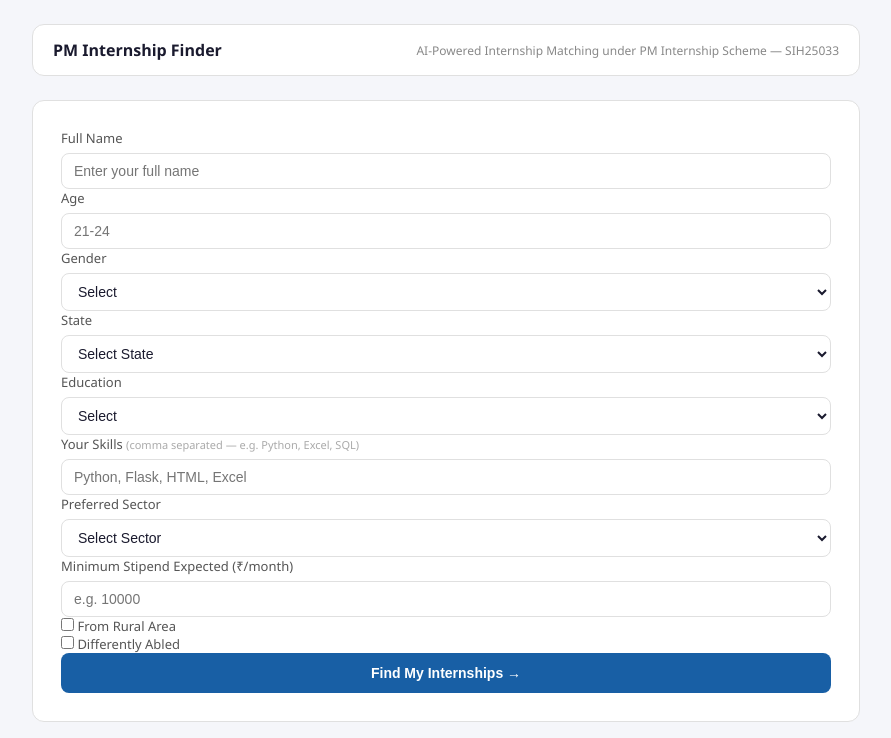
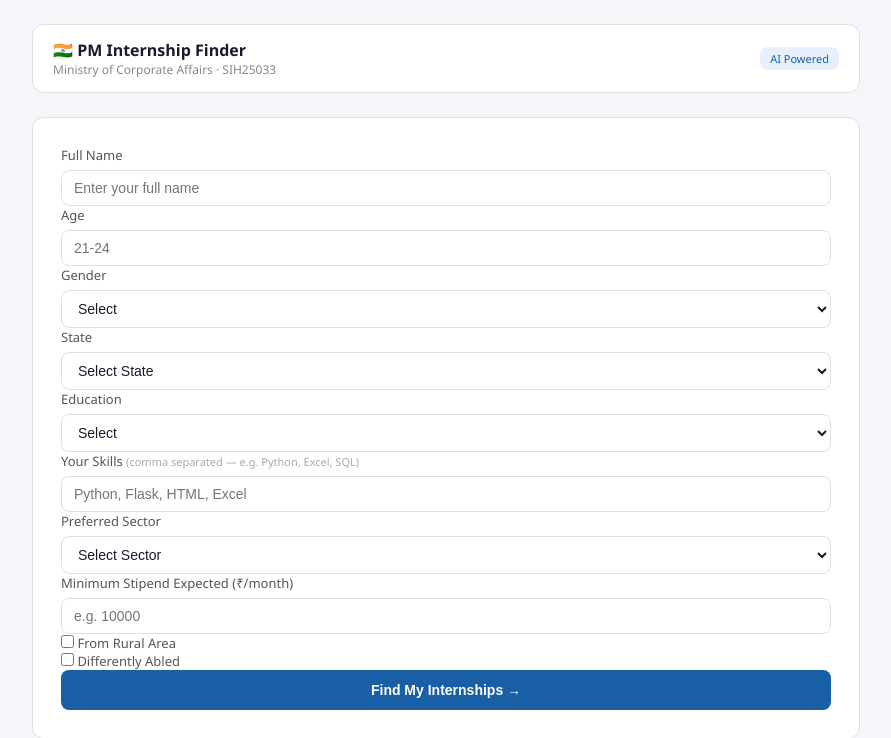
Before and after one commit to Anant-083/PM-Internship-Finder, a Flask app: page / in a window 1280 px wide. Shown: the top 738 px of the page, without its empty margins (194-1085 px from the left). Run offline with Flask 3, Linux system fonts and the light colour scheme.

Commit message:
Update index.html

```diff
--- a/templates/index.html
+++ b/templates/index.html
@@ -11,10 +11,12 @@
     <div class="container">
 
         <div class="header">
-            <h1>PM Internship Finder</h1>
-            <p>AI-Powered Internship Matching under PM Internship Scheme — SIH25033</p>
-        </div>
-
+    <div>
+        <h1>🇮🇳 PM Internship Finder</h1>
+        <p>Ministry of Corporate Affairs · SIH25033</p>
+    </div>
+    <span class="header-badge">AI Powered</span>
+</div>
         <form action="/match" method="POST" class="form-card">
 
             <div class="form-group">
```
